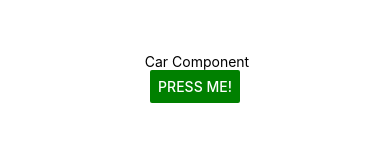
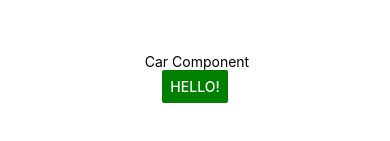
Before and after one commit to palmex/frontend1122, a React Native app: screen / in a window 390 px wide. Shown: the part 413-554 px from the top of the page. Built offline with nearby package versions, Linux system fonts and the light colour scheme.

Commit message:
added function to button

```diff
--- a/components/Car.js
+++ b/components/Car.js
@@ -15,13 +15,22 @@ export default class Car extends React.Component{
 
     // 2. Functional Code
 
+    doSomething = () => {
+        console.log("green hello button was clicked")
+        this.setState({buttonTitle: "Clicked!"})
+    }
+
+
 
     // 3. Part of code that is shown to user
     render(){
         return(<View style={styles.container}>
 
             <Text> Car Component</Text>
-            <Button title="Press Me!" color="green"></Button>
+            <Button title={this.state.buttonTitle}
+             color="green"
+             onPress={this.doSomething}
+             ></Button>
         </View>)
     }
 
```
